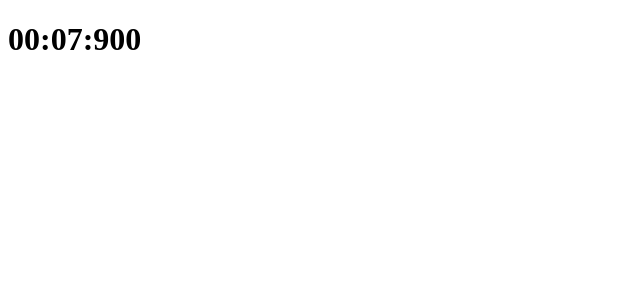
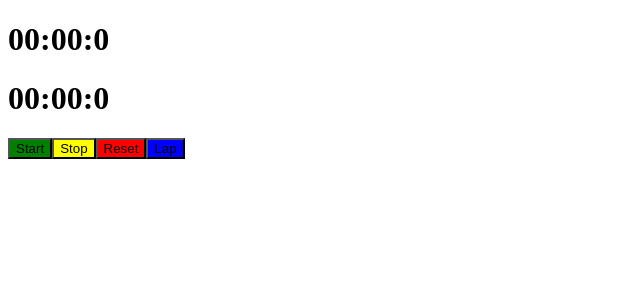
Before and after one commit to JaroslawLeszko/StopWatch, a React (Vite) app: page / in a window 1280 px wide. Shown: the top 300 px of the page, without its empty margins (0-640 px from the left). Built offline with nearby package versions, Linux system fonts and the light colour scheme.

Commit message:
Add buttons and buttons logic.

```diff
--- a/src/Button/Btn.tsx
+++ b/src/Button/Btn.tsx
@@ -0,0 +1,22 @@
+type ButtonVariantProp = {
+  name: string;
+  type: boolean | string;
+  backgroundColor: string;
+  callback: (att: boolean | string) => void;
+};
+
+export const Btn = ({
+  name,
+  type,
+  backgroundColor,
+  callback,
+}: ButtonVariantProp) => {
+  return (
+    <button
+      onClick={() => callback(type)}
+      style={{ backgroundColor: backgroundColor }}
+    >
+      {name}
+    </button>
+  );
+};
--- a/src/Counter/Counter.tsx
+++ b/src/Counter/Counter.tsx
@@ -1,22 +1,54 @@
 import { useEffect, useState } from "react";
 
-export const Counter = () => {
+type CounterAction = {
+  counterAction: boolean | string;
+};
+
+export const Counter = ({ counterAction }: CounterAction) => {
   const [counter, setCounter] = useState(0);
+  const [isActive, setIsActive] = useState<boolean | string>(false);
+  const [intervalId, setIntervalId] = useState(null);
 
   useEffect(() => {
-    const interval = setInterval(() => {
-      setCounter((prevCounter) => prevCounter + 1);
-    }, 100);
+    if (counterAction === "reset") {
+      setIsActive(false);
+      setCounter(0);
+    }
+    if (counterAction === "lap") {
+      setCounter(0);
+      setIsActive(false);
+    }
+    if (counterAction === true) {
+      setIsActive(true);
+    }
+    if (counterAction === false) {
+      setIsActive(false);
+    }
+  }, [counterAction]);
 
-    return () => {
-      clearInterval(interval);
-    };
-  }, []);
+  const start = () => {
+    if (isActive) {
+      const id = setInterval(() => {
+        setCounter((prevTime) => prevTime + 1);
+      }, 100);
+      setIntervalId(id as any);
+    } else if (!isActive && intervalId) {
+      clearInterval(intervalId);
+      setIntervalId(null);
+    }
+    return () => clearInterval(intervalId as any);
+  };
+
+  useEffect(() => {
+    start();
+  }, [isActive]);
 
   const formatTime = (counter: number) => {
     const totalSeconds = counter / 10;
     const integerSeconds = Math.floor(totalSeconds);
-    const miliseconds = Math.round((totalSeconds - integerSeconds) * 1000);
+    const miliseconds = Math.round(
+      ((totalSeconds - integerSeconds) * 1000) / 100
+    );
     const minutes = Math.floor(integerSeconds / 60);
     const seconds = integerSeconds % 60;
 
@@ -25,8 +57,11 @@ export const Counter = () => {
       (seconds < 10 ? `0${seconds}:` : `${seconds}:`) +
       `${miliseconds}`
     );
-
   };
 
-  return <h1>{formatTime(counter)}</h1>;
+  return (
+    <>
+      <h1>{formatTime(counter)}</h1>
+    </>
+  );
 };
--- a/src/StopWatch.tsx
+++ b/src/StopWatch.tsx
@@ -1,9 +1,50 @@
+import { useState } from "react";
+import { Btn } from "./Button/Btn";
 import { Counter } from "./Counter/Counter";
 
 export const StopWatch = () => {
+  const [actionOverall, setActionOverall] = useState<boolean | string>(false);
+  const [actionLap, setActionLap] = useState<boolean | string>(false);
+
+  const btnActionOverall = (att: boolean | string) => {
+    setActionOverall(att);
+    setActionLap(att);
+  };
+
+  const btnActionLap = async (att: boolean | string) => {
+    setActionLap(att);
+    await console.log("Result");
+    if (actionOverall === true) setActionLap(true);
+  };
+
   return (
     <>
-      <Counter />
+      <Counter counterAction={actionOverall} />
+      <Counter counterAction={actionLap} />
+      <Btn
+        callback={btnActionOverall}
+        name="Start"
+        type={true}
+        backgroundColor="green"
+      />
+      <Btn
+        callback={btnActionOverall}
+        name="Stop"
+        type={false}
+        backgroundColor="yellow"
+      />
+      <Btn
+        callback={btnActionOverall}
+        name="Reset"
+        type="reset"
+        backgroundColor="red"
+      />
+      <Btn
+        callback={btnActionLap}
+        name="Lap"
+        type="lap"
+        backgroundColor="blue"
+      />
     </>
   );
 };
```
